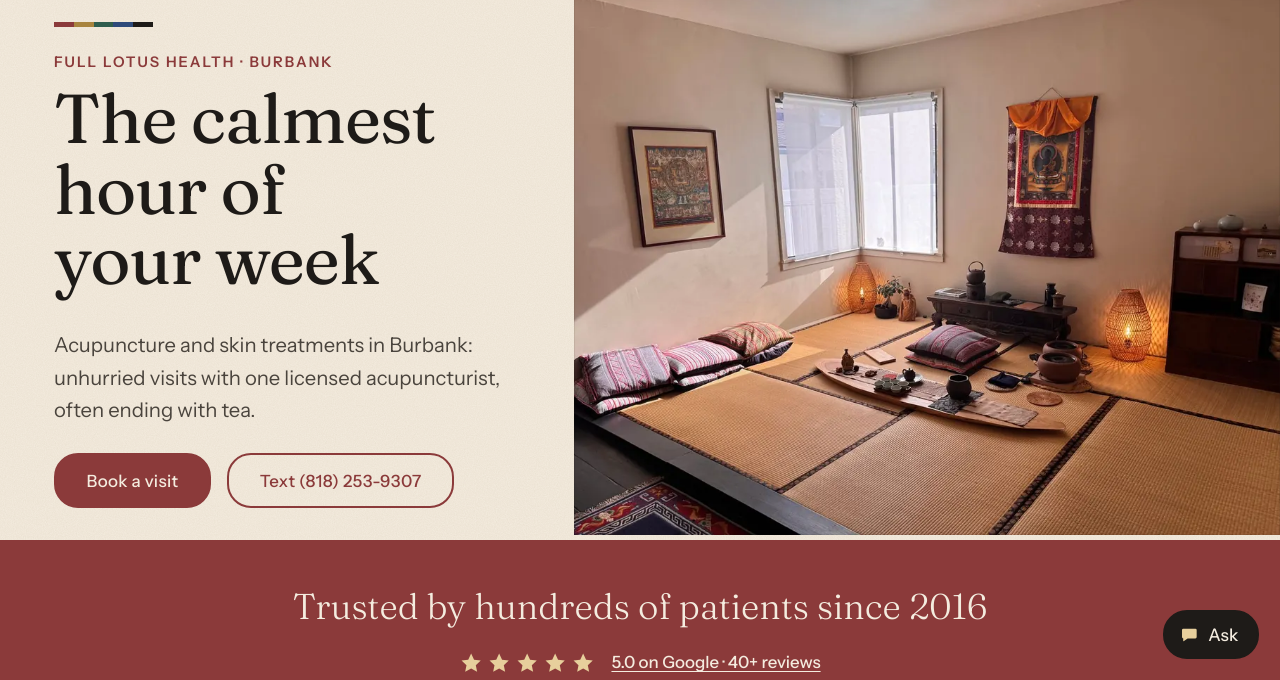
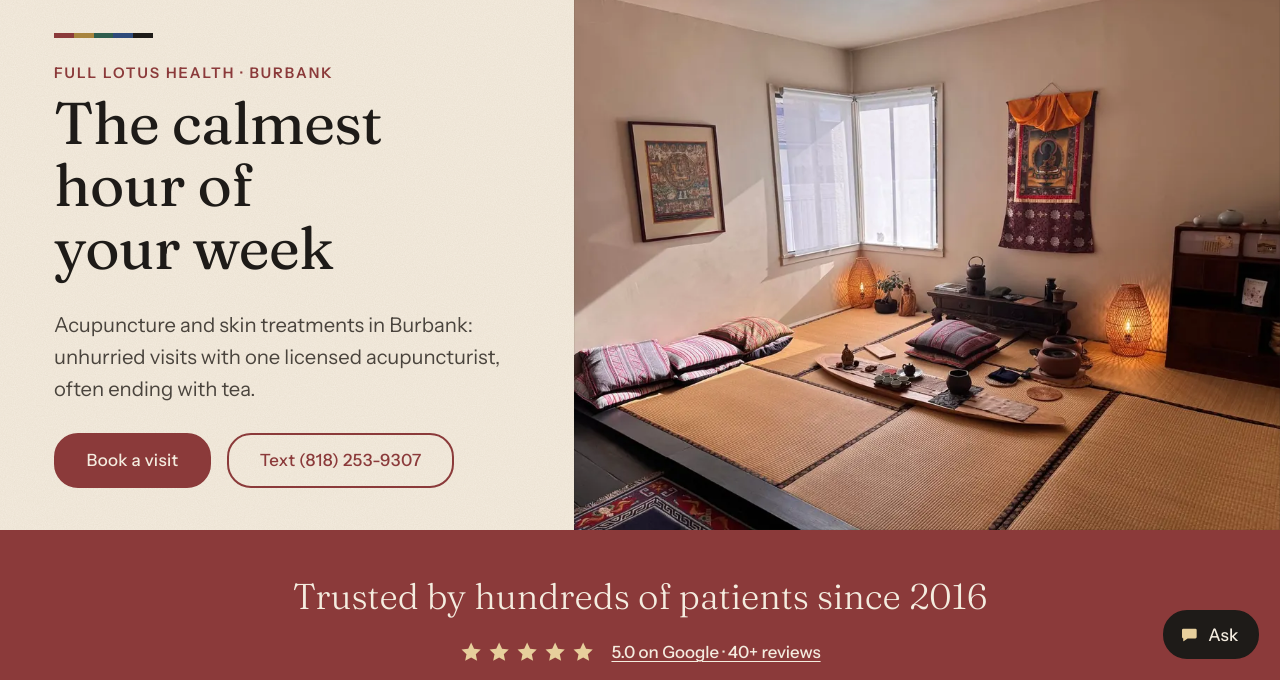
Before and after one commit to roozbehtea/FullLotusHealth, a plain HTML site: page index.html in a window 1280 px wide. Shown: the part 120-800 px from the top of the page. Drawn offline with Linux system fonts and the light colour scheme.

Commit message:
Homepage: restore the smaller headline size (#12)
Claude-Session: https://claude.ai/code/session_016v2H475gAb8LqkY8tRZFQw

Co-authored-by: Claude <noreply@anthropic.com>

```diff
--- a/assets/style.css
+++ b/assets/style.css
@@ -129,7 +129,7 @@ img, svg { max-width: 100%; }
   padding: 1.9rem clamp(1.25rem, 4vw, 2.4rem) 1.4rem;
 }
 .hh-panel .band { position: absolute; inset: 0 0 auto; }
-.home-hero h1 { font-size: clamp(2.8rem, 5.4vw, 4.4rem); line-height: 1.02; letter-spacing: -0.015em; max-width: 11ch; margin-top: 0.15em; }
+.home-hero h1 { font-size: clamp(2.5rem, 4.6vw, 3.7rem); line-height: 1.06; letter-spacing: -0.01em; max-width: 12ch; margin-top: 0.15em; }
 .home-hero .lede { font-size: 1.125rem; color: var(--ink-muted); max-width: 44ch; }
 .home-hero .actions { display: flex; flex-wrap: wrap; gap: 0.9rem; margin-top: 1.5rem; align-items: center; }
 @media (min-width: 40rem) and (max-width: 55.99rem) { .hh-panel { margin-inline: auto; } }
```
